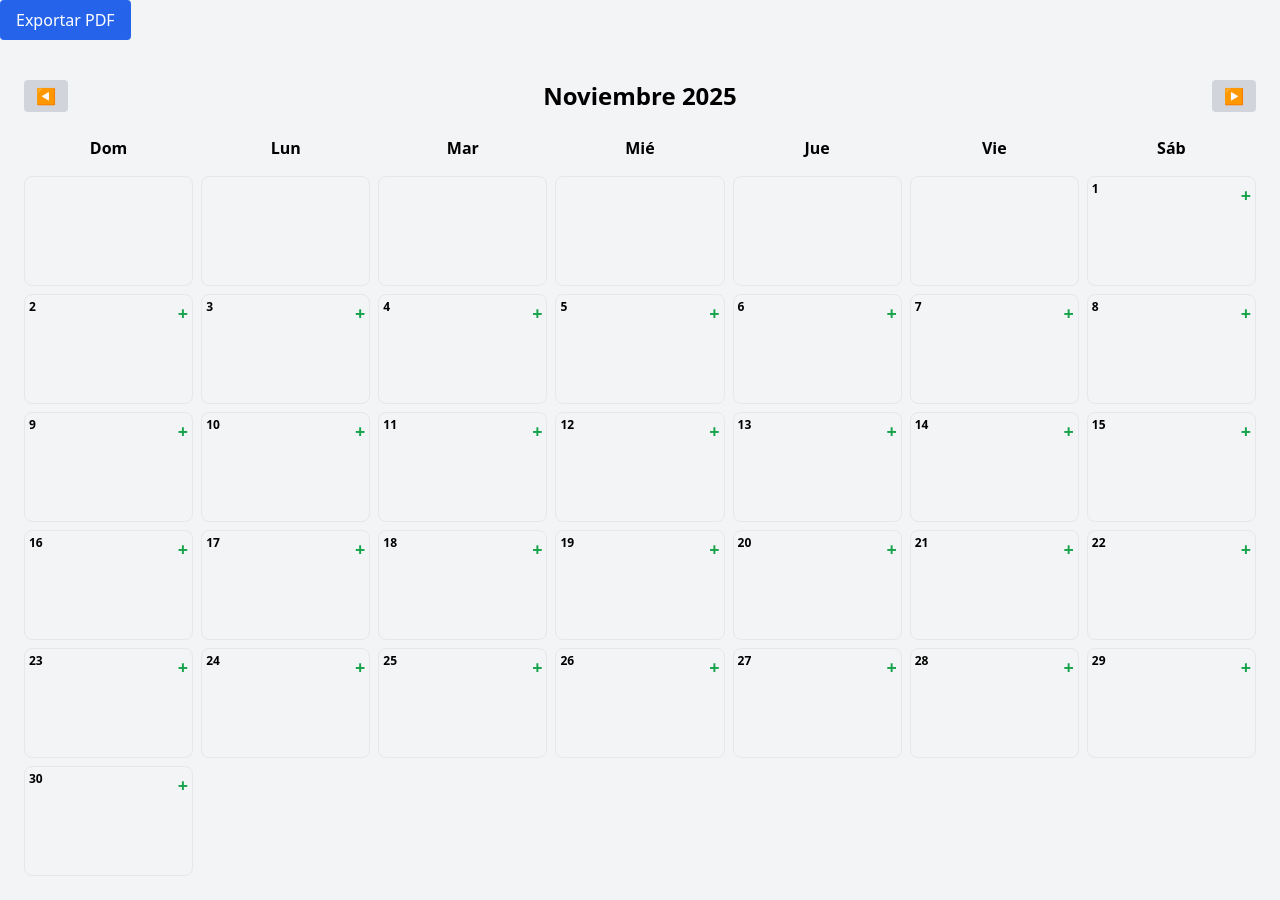
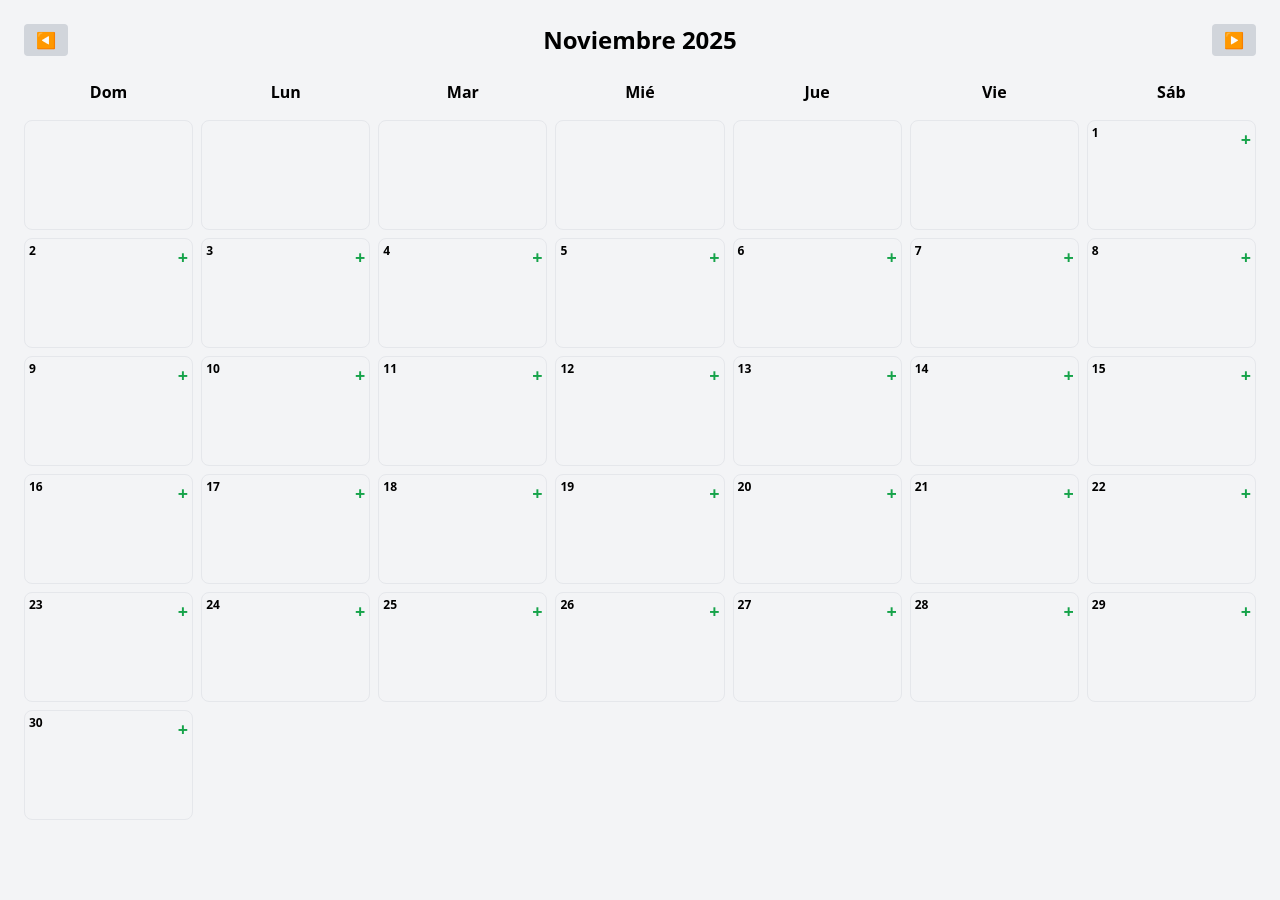
Before and after one commit to Nestum447/Task-weekly, a React (Vite) app: page / in a window 1280 px wide. After the commit the page ends 844 px from the top, so only its background shows below. Built offline with nearby package versions, Linux system fonts and the light colour scheme.

Commit message:
Update App.jsx

```diff
--- a/src/App.jsx
+++ b/src/App.jsx
@@ -1,6 +1,4 @@
 import { useState, useEffect } from "react";
-import jsPDF from "jspdf";
-import html2canvas from "html2canvas";
 
 export default function App() {
   const [currentMonth, setCurrentMonth] = useState(() => {
@@ -90,64 +88,29 @@ export default function App() {
     } else setCurrentMonth(currentMonth - 1);
   };
 
-  const exportToPDF = async () => {
-    const element = document.getElementById("calendar-export");
-    const canvas = await html2canvas(element);
-    const img = canvas.toDataURL("image/png");
-
-    const pdf = new jsPDF("p", "mm", "a4");
-    const width = pdf.internal.pageSize.getWidth();
-    const height = (canvas.height * width) / canvas.width;
-
-    pdf.addImage(img, "PNG", 0, 0, width, height);
-    pdf.save(`calendario-${monthName}-${currentYear}.pdf`);
-  };
-
   const gridDays = [];
   for (let i = 0; i < startWeekday; i++) gridDays.push(null);
   for (let d = 1; d <= daysInMonth; d++) gridDays.push(d);
 
   return (
-    <div>
-      <button
-        onClick={exportToPDF}
-        className="mb-4 px-4 py-2 bg-blue-600 text-white rounded"
-      >
-        Exportar PDF
-      </button>
-
     <div className="p-6 font-sans">
+      {/* Controles del mes */}
       <div className="flex justify-between items-center mb-4">
-          <button
-            onClick={prevMonth}
-            className="px-3 py-1 bg-gray-300 rounded"
-          >
-            ◀
-          </button>
-
+        <button onClick={prevMonth} className="px-3 py-1 bg-gray-300 rounded">◀</button>
         <h2 className="text-2xl font-bold text-center capitalize">
           {monthName} {currentYear}
         </h2>
-
-          <button
-            onClick={nextMonth}
-            className="px-3 py-1 bg-gray-300 rounded"
-          >
-            ▶
-          </button>
+        <button onClick={nextMonth} className="px-3 py-1 bg-gray-300 rounded">▶</button>
       </div>
 
-        <div
-          id="calendar-export"
-          className="grid grid-cols-7 gap-2 text-center font-semibold mb-2"
-        >
+      {/* Encabezados */}
+      <div className="grid grid-cols-7 gap-2 text-center font-semibold mb-2">
         {["Dom", "Lun", "Mar", "Mié", "Jue", "Vie", "Sáb"].map((d) => (
-            <div key={d} className="p-2">
-              {d}
-            </div>
+          <div key={d} className="p-2">{d}</div>
         ))}
       </div>
 
+      {/* Celdas del calendario */}
       <div className="grid grid-cols-7 gap-2">
         {gridDays.map((day, index) => (
           <div
@@ -180,20 +143,13 @@ export default function App() {
                   key={task.id}
                   draggable
                   onDragStart={() => handleDragStart(task)}
-                    className={`bg-white p-1 mb-1 rounded shadow text-[10px] flex justify-between items-center ${
-                      task.done ? "line-through" : ""
-                    }`}
+                  className={`bg-white p-1 mb-1 rounded shadow text-[10px] flex justify-between items-center ${task.done ? "line-through" : ""}`}
                 >
                   <div
                     onClick={() => toggleDone(task.id)}
                     className="cursor-pointer flex items-center gap-1"
                   >
-                      <input
-                        type="checkbox"
-                        checked={task.done}
-                        readOnly
-                        className="scale-75"
-                      />
+                    <input type="checkbox" checked={task.done} readOnly className="scale-75" />
                     <span className="truncate w-20">{task.text}</span>
                   </div>
 
@@ -209,7 +165,5 @@ export default function App() {
         ))}
       </div>
     </div>
-
-    </div>
   );
 }
```
Lines whose indentation alone changed are shown as unchanged.
